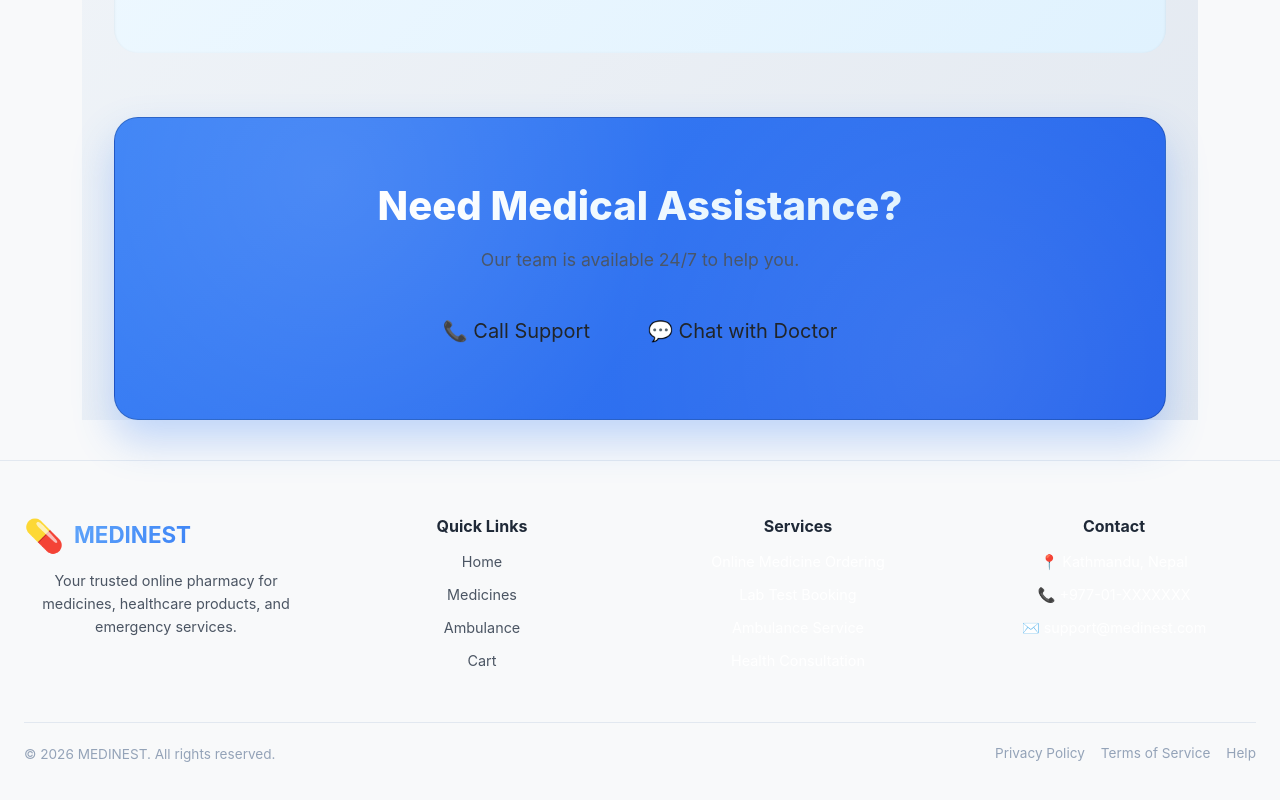
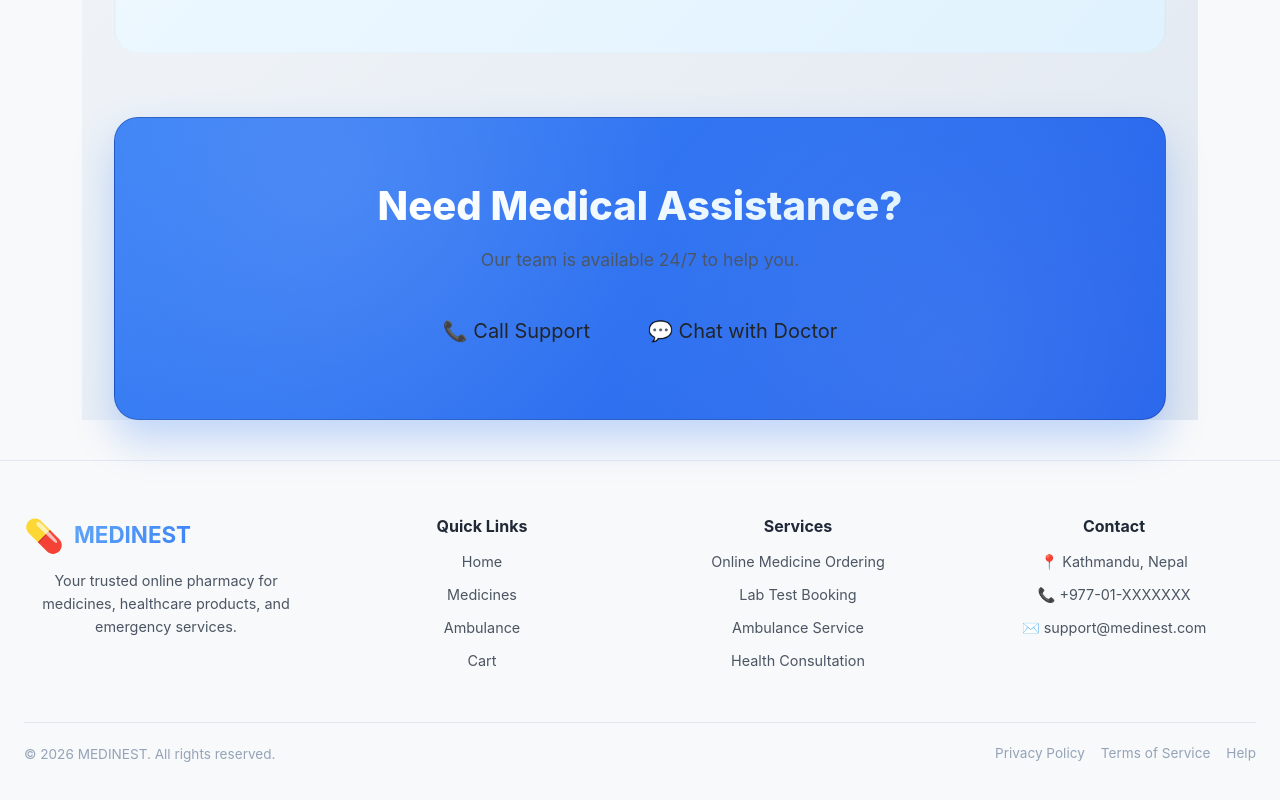
Before and after one commit to amanstha19/MediNest, a React (Vite) app in the folder frontend_easyhealth/: page / in a window 1280 px wide. Shown: the part 2240-3040 px from the top of the page. Built offline with nearby package versions, Linux system fonts and the light colour scheme; no server answers.

Commit message:
Added footer section

```diff
--- a/frontend_easyhealth/src/components/Footer.jsx
+++ b/frontend_easyhealth/src/components/Footer.jsx
@@ -1,6 +1,8 @@
 import { Link } from 'react-router-dom';
 import { motion } from 'framer-motion';
+import './ui/modern-ui-2027.css';
 import './layout.css';
+
 
 function Footer() {
   const currentYear = new Date().getFullYear();
@@ -47,7 +49,7 @@ function Footer() {
                 'Ambulance Service',
                 'Health Consultation',
               ].map((service) => (
-                <li key={service}>{service}</li>
+                <li key={service}><span>{service}</span></li>
               ))}
             </ul>
           </div>
@@ -56,9 +58,9 @@ function Footer() {
           <div className="footer-section">
             <h4 className="footer-title">Contact</h4>
             <ul className="footer-contact">
-              <li>📍 Kathmandu, Nepal</li>
-              <li>📞 +977-01-XXXXXXX</li>
-              <li>✉️ support@medinest.com</li>
+              <li><span>📍 Kathmandu, Nepal</span></li>
+              <li><span>📞 +977-01-XXXXXXX</span></li>
+              <li><span>✉️ support@medinest.com</span></li>
             </ul>
           </div>
         </div>
--- a/frontend_easyhealth/src/components/layout.css
+++ b/frontend_easyhealth/src/components/layout.css
@@ -3,6 +3,7 @@
    ========================================================================== */
 
 @import url('./ui/modern-ui-2027.css');
+@import url('./layout.css');
 
 /* ===== NAVBAR ===== */
 .navbar {
@@ -262,6 +263,7 @@
 
 .footer-links,
 .footer-contact {
+
   list-style: none;
   padding: 0;
   margin: 0;
@@ -269,6 +271,7 @@
 
 .footer-links li,
 .footer-contact li {
+
   margin-bottom: 10px;
   font-size: 0.9rem;
 }
@@ -343,9 +346,13 @@
   }
 
   .footer-contact li {
+
     justify-content: center;
   }
 }
+
+
+
 
 
 /* 🔥 FORCE HORIZONTAL NAV LINKS */
@@ -359,3 +366,13 @@
   display: inline-flex;
   align-items: center;
 }
+
+
+
+
+.footer .footer-links li span,
+.footer .footer-contact li span {
+  color: var(--text-secondary);
+  font-size: 0.9rem; /* optional: match other footer items */
+  line-height: 1.6;
+}
```
Also changed, not shown: 2 other files (tests, documents, lock files or other folders).
